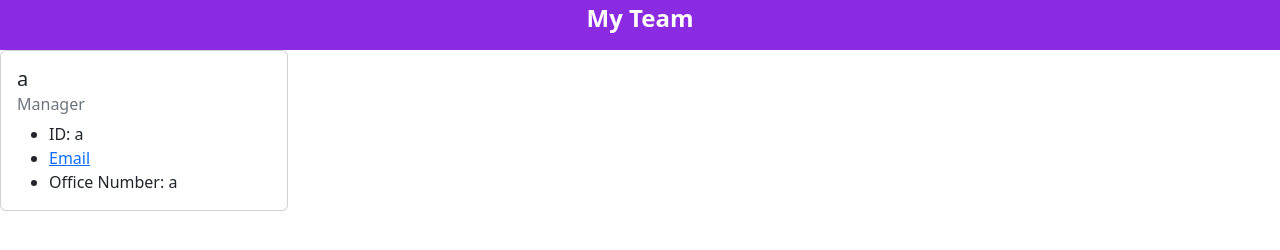
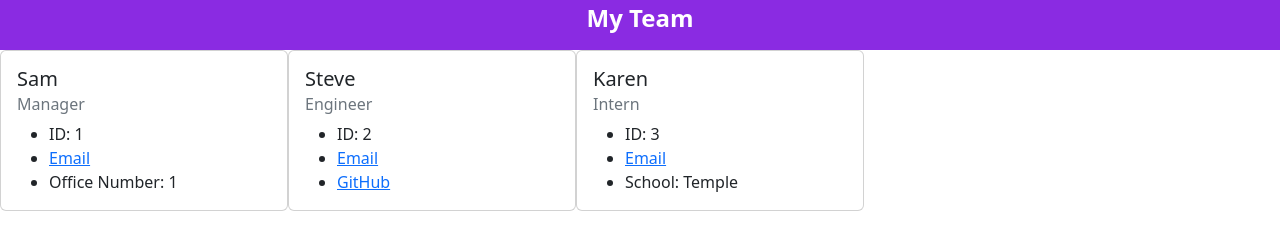
Before and after one commit to SamanthaJaneDavidson/team-profile-generator, a website: page dist/employee-list.html in a window 1280 px wide. Drawn offline with nearby package versions, Linux system fonts and the light colour scheme.

```diff
--- a/dist/employee-list.html
+++ b/dist/employee-list.html
@@ -15,12 +15,34 @@
 
             <div class="card" style="width: 18rem;">
                 <div class="card-body">
-                    <h5 class="card-title">a</h5>
+                    <h5 class="card-title">Sam</h5>
                     <h6 class="card-subtitle mb-2 text-muted">Manager</h6>
                     <ul class="card-text">
-                        <li> ID: a</li>
-                        <li><a href="mailto:a">Email</a></li>
-                        <li> Office Number: a</li>
+                        <li> ID: 1</li>
+                        <li><a href="mailto:sam@test.com">Email</a></li>
+                        <li> Office Number: 1</li>
+                    </ul>
+                </div>
+            </div>
+            <div class="card" style="width: 18rem;">
+                    <div class="card-body">
+                    <h5 class="card-title">Steve</h5>
+                    <h6 class="card-subtitle mb-2 text-muted">Engineer</h6>
+                    <ul class="card-text">
+                        <li> ID: 2</li>
+                        <li><a href="mailto:steve@test.com">Email</a></li>
+                        <li><a href="www.github.com/Steve">GitHub</a></li>
+                    </ul>
+                </div>
+            </div>
+            <div class="card" style="width: 18rem;">
+                    <div class="card-body">
+                    <h5 class="card-title">Karen</h5>
+                    <h6 class="card-subtitle mb-2 text-muted">Intern</h6>
+                    <ul class="card-text">
+                        <li> ID: 3</li>
+                        <li><a href="mailto:karen@test.com">Email</a></li>
+                        <li> School: Temple</li>
                     </ul>
                 </div>
             </div>
```
Also changed, not shown: README.md.
